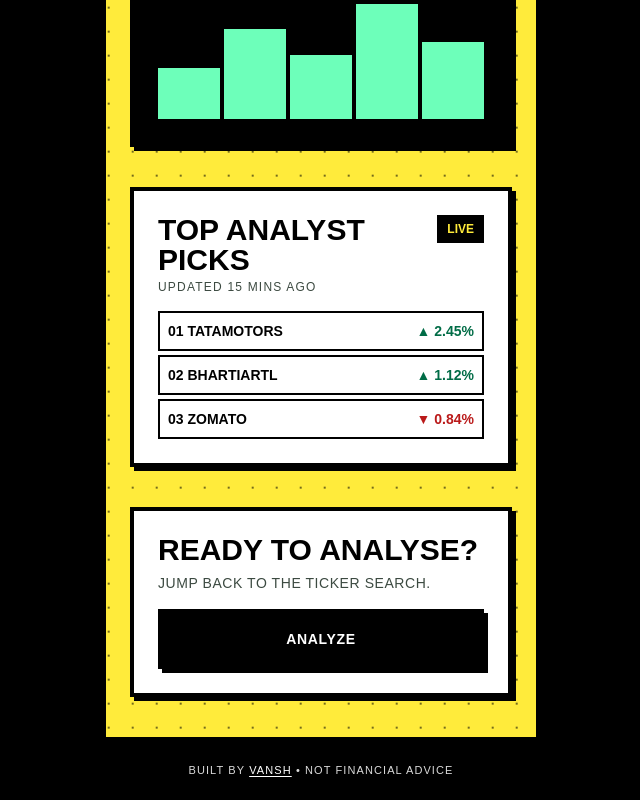
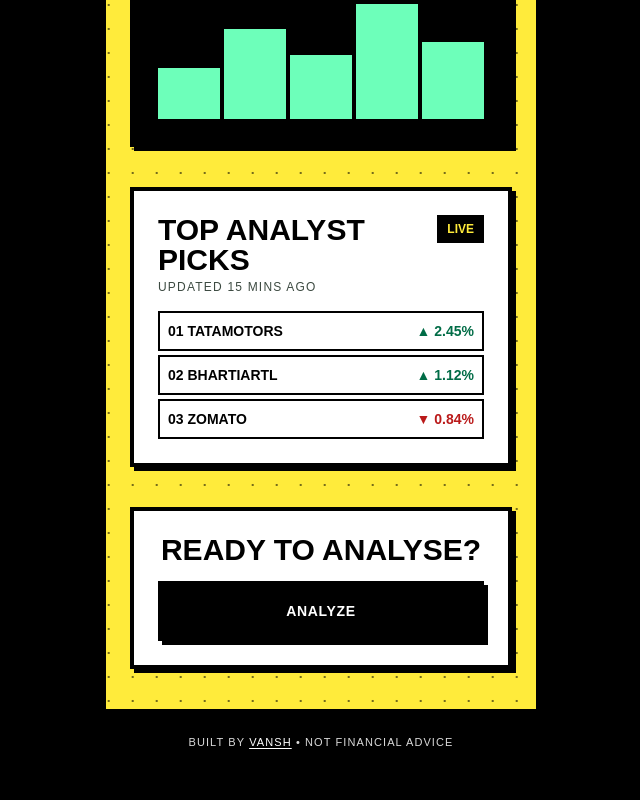
Before and after one commit to threeoneonetwo/metric-stocks-analyser, a Next.js app: page / in a window 1280 px wide. Shown: the part 962-1762 px from the top of the page, without its empty margins (319-959 px from the left). After the commit the page ends 1734 px from the top, so only its background shows below. Built offline with nearby package versions, Linux system fonts and the light colour scheme.

Commit message:
Center homepage analysis CTA

```diff
--- a/app/page.tsx
+++ b/app/page.tsx
@@ -108,14 +108,11 @@ export default function Home() {
           </div>
         </section>
 
-        <section className="surface flex flex-col items-start gap-4 p-6">
+        <section className="surface flex flex-col items-center gap-4 p-6 text-center">
           <div>
             <h2 className="text-3xl font-extrabold uppercase leading-none">
               Ready to analyse?
             </h2>
-            <p className="mt-2 text-sm font-medium uppercase tracking-[0.04em] text-metric-muted">
-              Jump back to the ticker search.
-            </p>
           </div>
           <Link
             href="#ticker-search"
```
